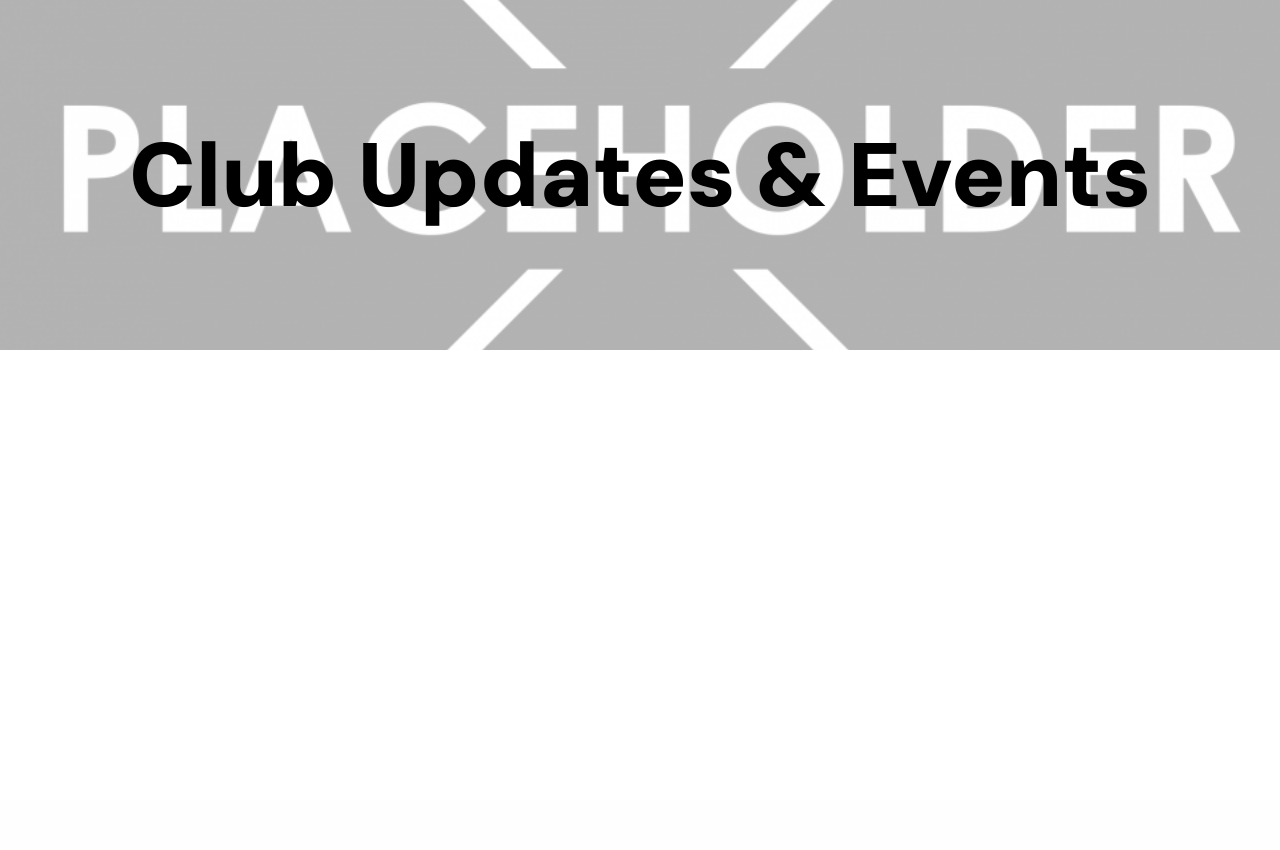
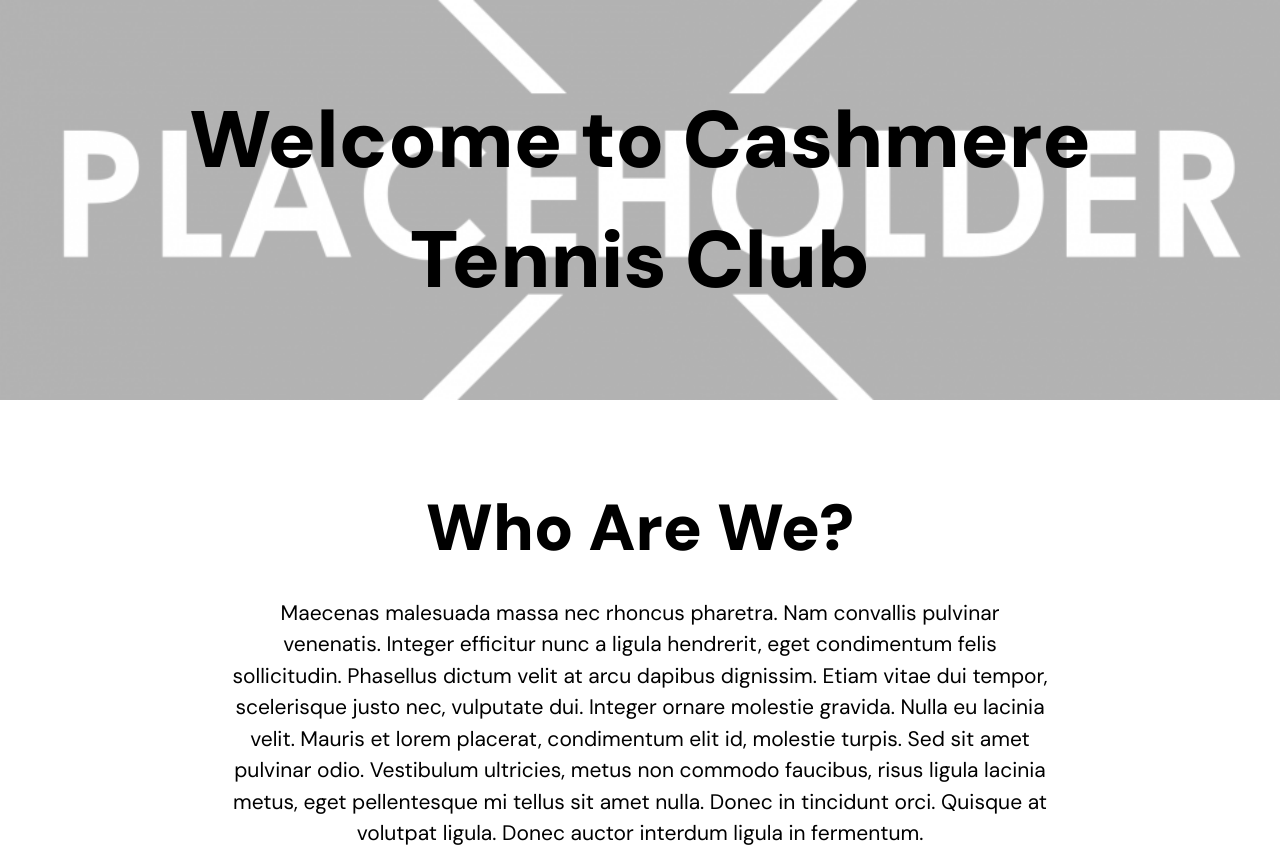
Before and after one commit to NikitaSidaway/Tennis-app, a Flask app: page / in a window 1280 px wide. Before the commit the page ends 350 px from the top, so only its background shows below. Run offline with Flask 3, Linux system fonts and the light colour scheme.

Commit message:
Created who are we section

```diff
--- a/static/styles.css
+++ b/static/styles.css
@@ -11,7 +11,7 @@ html {
   box-sizing: inherit;
 }
 
-body, h1, h2, h3, h4, h5, h6, p, ol, ul {
+body, p, h1, h2, h3, h4, h5, h6, p, ol, ul {
   margin: 0;
   padding: 0;
   font-weight: normal;
@@ -26,7 +26,7 @@ body, h1, h2, h3, h4, h5, h6, p, ol, ul {
 
 
 h1 {
-  font-size: 90px;
+  font-size: 80px;
   font-weight: 1000;
 }
 
@@ -34,7 +34,7 @@ h2 {
   font-size: 65px;
   font-weight: 900;
   text-align: center;
-  margin-top: 50px;
+  margin-top: 80px;
   margin-bottom: 20px;
 
 }
@@ -56,7 +56,13 @@ h5 {
   margin-top: 7px;
 }
 
+p {
+  font-size: 21px;
+  text-align: center;
+  width: 80%;
+  margin: auto;
 
+}
 
 date {
   font-size: 20px;
@@ -90,6 +96,13 @@ img {
     margin: 0 auto;
 }
 
+.onecoloumn {
+  width: 80%;
+  margin: auto;
+
+}
+
+
 .threecoloumn img {
   height: 250px;
 }
@@ -108,7 +121,7 @@ img {
   background-size: cover;
   position: relative;
   background-color: black;
-  height: 350px;
+  height: 400px;
   width: 100vw;
 
 }
--- a/templates/home.html
+++ b/templates/home.html
@@ -4,9 +4,15 @@
 <div class="page-wrapper">
   <div class="hero-image">
     <div class="hero-text">
-      <h1>Club Updates & Events</h1>
+      <h1>Welcome to Cashmere Tennis Club</h1>
     </div>
   </div>
+
+    <div class="onecoloumn">
+        <h2>Who Are We?</h2>
+        <p>Maecenas malesuada massa nec rhoncus pharetra. Nam convallis pulvinar venenatis. Integer efficitur nunc a ligula hendrerit, eget condimentum felis sollicitudin. Phasellus dictum velit at arcu dapibus dignissim. Etiam vitae dui tempor, scelerisque justo nec, vulputate dui. Integer ornare molestie gravida. Nulla eu lacinia velit. Mauris et lorem placerat, condimentum elit id, molestie turpis. Sed sit amet pulvinar odio. Vestibulum ultricies, metus non commodo faucibus, risus ligula lacinia metus, eget pellentesque mi tellus sit amet nulla. Donec in tincidunt orci. Quisque at volutpat ligula. Donec auctor interdum ligula in fermentum.</p>
+    </div>
+
 </div>
 
 {% endblock %}
```
